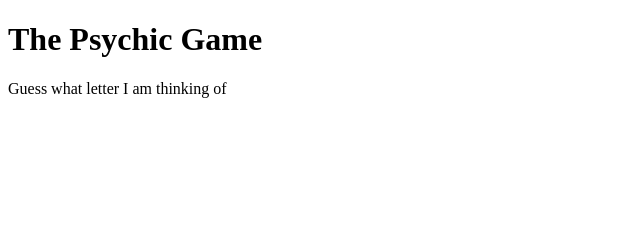
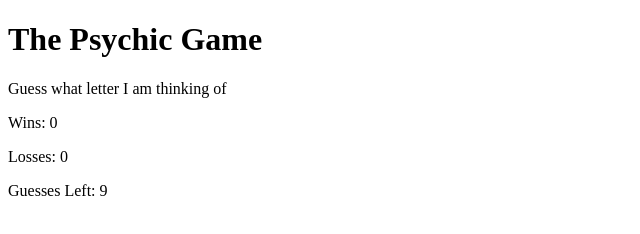
Before and after one commit to CLDavis15/Psychic-Game, a plain HTML site: page index.html in a window 1280 px wide. Shown: the whole page, without its empty margins (0-640 px from the left). Drawn offline with Linux system fonts and the light colour scheme.

Commit message:
loop added and event put in.

```diff
--- a/index.html
+++ b/index.html
@@ -31,26 +31,42 @@
 
     var wins = 0;
     var losses = 0;
-    var guesscounter = 0;
+    var guesses = 9;
+    var guess
+
+    var computerChoice = letters[Math.floor(Math.random() * letters.length)];
+        console.log(computerChoice);
 
     var headerText = document.getElementById("header-text");
     var directionsText = document.getElementById("directions-text");
-    var winsText = document.getElementyById("wins-text");
+    var winsText = document.getElementById("wins-text");
     var lossesText = document.getElementById("losses-text");
-    var guessLeftText = document.getElemenetById("guessleft-text");
+    var guessLeftText = document.getElementById("guessleft-text");
     var letterLeftText = document.getElementById("letterssofar-text");
 
 
-    document.onkeyup = function(event) {
+
+    document.onkeypress = function(event) {
 
         var userGuess = event.key;
 
+        if (userGuess === computerChoice) {
+            wins++;
+        }
+        else {
+            guessCounter--;
+        }
+
+        if (guessCounter = 0) {
+            losses++;
+        }
 
 
+    };
 
-    }
-
-
+    winsText.textContent = "Wins: " + wins;
+    lossesText.textContent = "Losses: " + losses;
+    guessLeftText.textContent = "Guesses Left: " + guesses;
 
 
 
```
